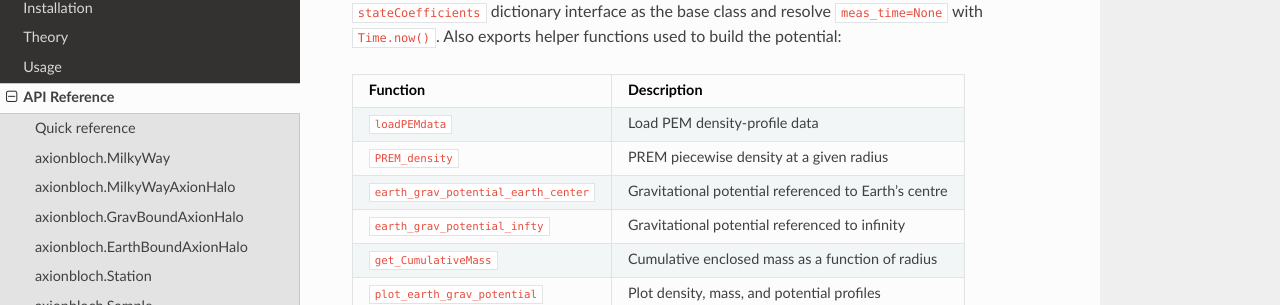
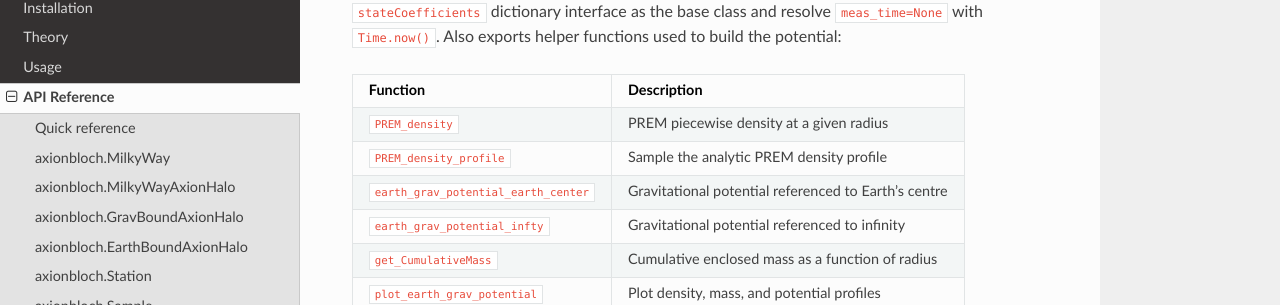
Before and after one commit to Yuzhe98/AxionBloch, a Sphinx documentation site: the page built from docs/api.md, in a window 1280 px wide and 900 px high, scrolled down 2714 px. Shown: the part 144-449 px from the top of the window. Built offline with Sphinx 7.4.7 and the Read the Docs theme 3.1.0, drawn with Linux system fonts in a browser that asks for light colours.

Commit message:
no longer dependent on PEM data

```diff
--- a/docs/api.md
+++ b/docs/api.md
@@ -140,8 +140,8 @@ Also exports helper functions used to build the potential:
 
 | Function | Description |
 |----------|-------------|
-| `loadPEMdata` | Load PEM density-profile data |
 | `PREM_density` | PREM piecewise density at a given radius |
+| `PREM_density_profile` | Sample the analytic PREM density profile |
 | `earth_grav_potential_earth_center` | Gravitational potential referenced to Earth's centre |
 | `earth_grav_potential_infty` | Gravitational potential referenced to infinity |
 | `get_CumulativeMass` | Cumulative enclosed mass as a function of radius |
```
Also changed, not shown: 1 other file.
